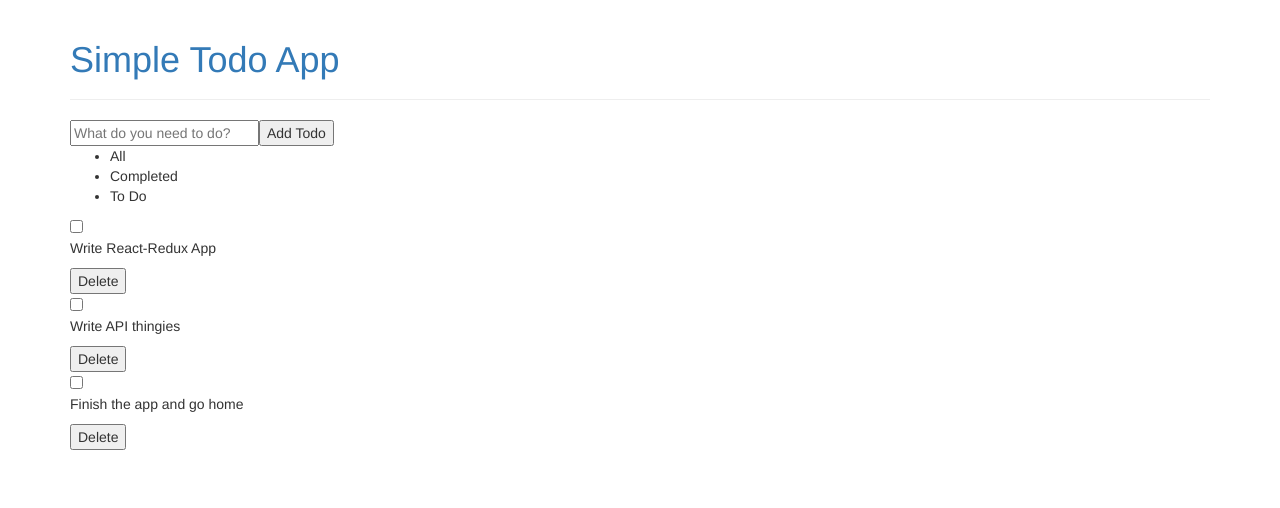
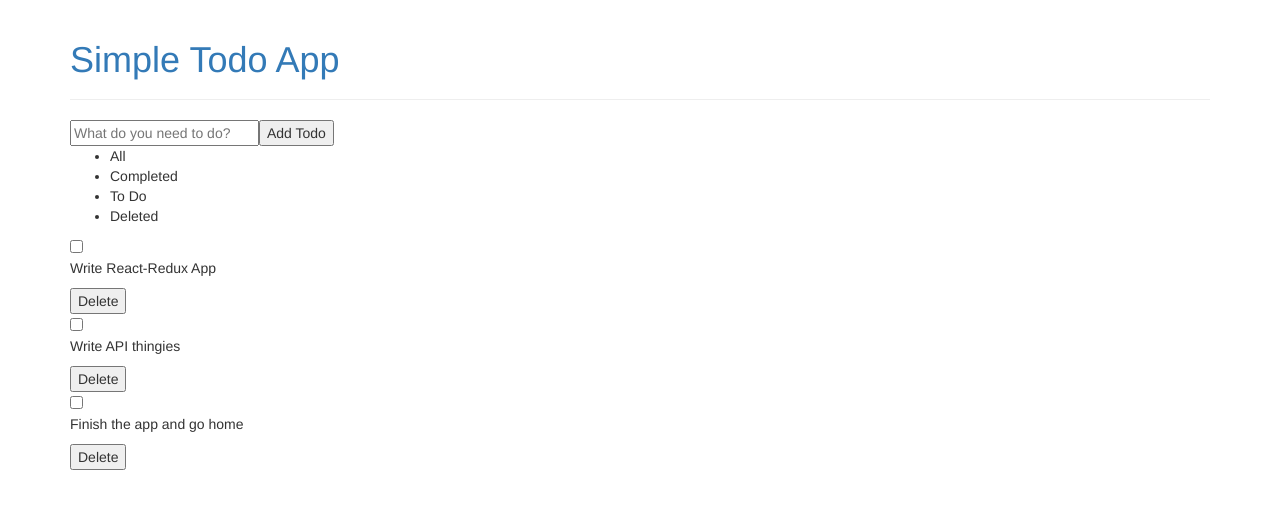
Before and after one commit to nicolacarys/todo-list, a React (Create React App) app: page / in a window 1280 px wide. Shown: the top 508 px of the page. Built offline with nearby package versions, Linux system fonts and the light colour scheme.

Commit message:
Altered the generation of the list items and installed styled components

```diff
--- a/package.json
+++ b/package.json
@@ -10,7 +10,8 @@
     "react-redux": "^5.0.6",
     "react-router-dom": "^4.1.2",
     "redux": "^3.7.2",
-    "redux-thunk": "^2.2.0"
+    "redux-thunk": "^2.2.0",
+    "styled-components": "^3.4.1"
   },
   "devDependencies": {
     "react-scripts": "1.0.11"
--- a/src/App.css
+++ b/src/App.css
@@ -3,6 +3,6 @@
 }
 
 .archive {
-	display: none;
+	/*display: none;*/
 	color: #909293;
 }
--- /dev/null
+++ b/src/components/ActiveItem.jsx
@@ -0,0 +1,20 @@
+import React from "react";
+
+export default ({ completeTask, editing, onChange, value, stopEditing, completed, editItem, children, deleteTask }) => (
+	<div>
+		<input
+	  	type="checkbox"
+	  	onClick={ completeTask }
+	  	/>
+
+	  	{ editing
+  		? <div>
+		  		<input onChange={ (e) => onChange(e.target.value) } value={ value } />
+				  <button onClick={ stopEditing }>Save</button>
+			  </div>
+	  	: <p className={ completed ? "completed" : "active" } onClick={ editItem }>{ children }</p>
+	  	}
+
+	  <button onClick={ deleteTask }>Delete</button>
+  </div>
+)
--- /dev/null
+++ b/src/components/DeletedItem.jsx
@@ -0,0 +1,5 @@
+import React from "react";
+
+export default ({ children }) => (
+	<p className="completed">{ children }</p>
+)
--- a/src/components/Filters.jsx
+++ b/src/components/Filters.jsx
@@ -5,5 +5,6 @@ export default ({ onClick }) => (
         <li onClick={ () => onClick(0) }>All</li>
         <li onClick={ () => onClick(1) }>Completed</li>
         <li onClick={ () => onClick(2) }>To Do</li>
+        <li onClick={ () => onClick(3) }>Deleted</li>
     </ul>
 );
--- a/src/components/Item.jsx
+++ b/src/components/Item.jsx
@@ -1,21 +1,24 @@
 import React from "react";
+import DeletedItem from "./DeletedItem";
+import ActiveItem from "./ActiveItem";
 
 export default ({ editing, onChange, value, editItem, stopEditing, children, deleteTask, completeTask, completed, deleted }) => (
 	<div className={ deleted ? "archive" : "active" }>
-	  <input
-	  	type="checkbox"
-	  	onClick={ completeTask }
-  	/>
 
-	  	{ editing ?
-	  		<div>
-		  		<input onChange={ (e) => onChange(e.target.value) } value={ value } />
-				  <button onClick={ stopEditing }>Save</button>
-			  </div>
-	  	:
-	  		<p className={ completed ? "completed" : "active" } onClick={ editItem }>{ children }</p>
-	  	}
+		{ deleted
+		? <DeletedItem children={ children } />
+		: <ActiveItem
+				completeTask={ completeTask }
+				editing={ editing }
+				onChange={ onChange }
+				value={ value }
+				stopEditing={ stopEditing }
+				completed={ completed }
+				editItem={ editItem }
+				children={ children }
+				deleteTask={ deleteTask }
+			/>
+		}
 
-	  <button onClick={ deleteTask }>Delete</button>
-  </div>
+	</div>
 );
--- a/src/containers/List.js
+++ b/src/containers/List.js
@@ -17,10 +17,13 @@ const mapStateToProps = (state, i) => {
 
 	switch(state.get("filter")) {
 		case 1:
-			tasksFiltered = tasksRaw.filter(task => task.get("completed"));
+			tasksFiltered = tasksRaw.filter(task => task.get("completed") && !task.get("deleted"));
 			break;
 		case 2:
-			tasksFiltered = tasksRaw.filter(task => !task.get("completed"));
+			tasksFiltered = tasksRaw.filter(task => !task.get("completed") && !task.get("deleted"));
+			break;
+		case 3:
+			tasksFiltered = tasksRaw.filter(task => task.get("deleted"));
 			break;
 		default:
 			tasksFiltered = tasksRaw;
```
Also changed, not shown: 1 other file (tests, documents, lock files or other folders).
